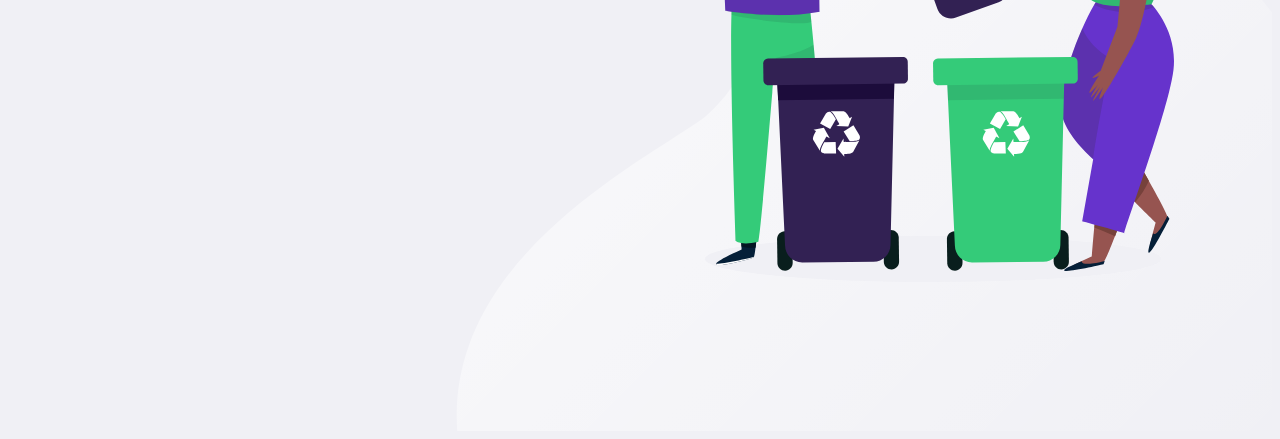
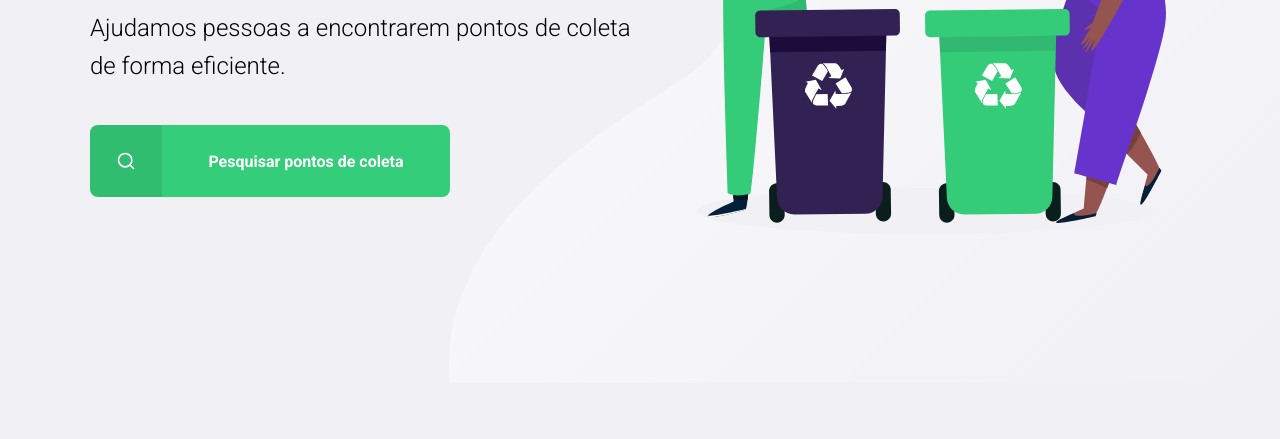
Before and after one commit to vyctoriak/nlw-01, a plain HTML site: page index.html in a window 1280 px wide. Shown: the part 417-856 px from the top of the page. After the commit the page ends 800 px from the top, so only its background shows below. Drawn offline with Linux system fonts and the light colour scheme.

Commit message:
home da aplicação

```diff
--- a/index.html
+++ b/index.html
@@ -2,7 +2,7 @@
 <html lang="pt_br">
 
 <head>
-  <link href="https://fonts.googleapis.com/css2?family=Roboto:wght@300;700&display=swap" rel="stylesheet">
+  <link href="https://fonts.googleapis.com/css2?family=Roboto:wght@300;700&family=Ubuntu:wght@700&display=swap" rel="stylesheet">
   <link rel="stylesheet" href="./styles/main.css">
   <meta charset="UTF-8">
   <meta name="viewport" content="width=device-width, initial-scale=1.0">
@@ -21,18 +21,16 @@
       </header>
 
       <main>
+        <h1>Seu marketplace de coleta de resíduos</h1>
 
+        <p>Ajudamos pessoas a encontrarem pontos de coleta de forma eficiente.</p>
+
+        <a href="#"><span></span><strong>Pesquisar pontos de coleta</strong></a>
       </main>
 
-      <h1>Seu marketplace de coleta de resíduos</h1>
+    </div>
+  </div>
 
-      <p>Ajudamos pessoas a encontrarem pontos de coleta de forma eficiente.</p>
-
-      <button>Pesquisar pontos de coleta</button>
-
-    </div>
-
-  </div>
 </body>
 
 </html>
--- a/styles/main.css
+++ b/styles/main.css
@@ -1,12 +1,29 @@
+:root {
+  --title-color: #322153;
+  --primary-color: #34cd79
+}
+
+* {
+  margin: 0;
+  padding: 0;
+}
+
 html {
-  font-family: 'Roboto', sans-serif;
+  font-family: Roboto, sans-serif;
 }
 
 body {
   background: #f0f0f5;
+  -webkit-font-smoothing: antialiased;
 }
+
 a {
   text-decoration: none;
+}
+
+h1, h2, h3, h4, h5, h6 {
+  font-family: Ubuntu, sans-serif;
+  color: var(--title-color);
 }
 
 #page-home {
@@ -18,22 +35,25 @@ a {
 #page-home .content {
   width: 90%;
   max-width: 1100px;
+  height: 100%;
   margin: 0 auto;
+  display: flex;
+  flex-direction: column;
 }
 
 #page-home header {
+  margin-top: 48px;
   display: flex;
   align-items: center;
   justify-content: space-between;
-
-  margin-top: 48px;
 }
 
 #page-home header a {
   display: flex;
-  color: #322153;
+  color: var(--title-color);
   font-weight: 700;
 }
+
 #page-home header a span {
   margin-right: 16px;
   display: flex;
@@ -41,3 +61,84 @@ a {
   width: 20px;
   height: 20px;
 }
+
+#page-home main {
+  max-width: 560px;
+  flex: 1;
+  display: flex;
+  flex-direction: column;
+  justify-content: center;
+}
+
+#page-home main h1 {
+  font-size: 54px;
+}
+
+#page-home main p {
+  font-size: 24px;
+  line-height: 38px;
+  margin-top: 24px;
+}
+
+#page-home main a {
+  width: 100%;
+  max-width: 360px;
+  height: 72px;
+  border-radius: 8px;
+  display: flex;
+  align-items: center;
+  margin-top: 40px;
+  background-color: var(--primary-color);
+  transition: 400ms;
+}
+
+#page-home main a:hover {
+  background-color: #2fb86e;
+}
+
+#page-home main a span {
+  width: 72px;
+  height: 72px;
+  border-top-left-radius: 8px;
+  border-bottom-left-radius: 8px;
+  background-color: rgba(0, 0, 0, 0.08);
+  display: flex;
+  align-items: center;
+  justify-content: center;
+}
+
+#page-home main a span::after {
+  content: "";
+  background-image: url('../assets/search.svg');
+  width: 20px;
+  height: 20px;
+}
+
+#page-home main a strong {
+  flex: 1;
+  color: white;
+
+  text-align: center;
+}
+
+@media (max-width: 900px) {
+  #page-home {
+    background-position-x: 70vw;
+  }
+  #page-home .content {
+    align-items: center;
+    text-align: center;
+  }
+
+  #page-home header a {
+    position: absolute;
+    bottom: 48px;
+
+    left: 50%;
+    transform: translateX(-50%);
+  }
+
+  #page-home main {
+    align-items: center;
+  }
+}
```
